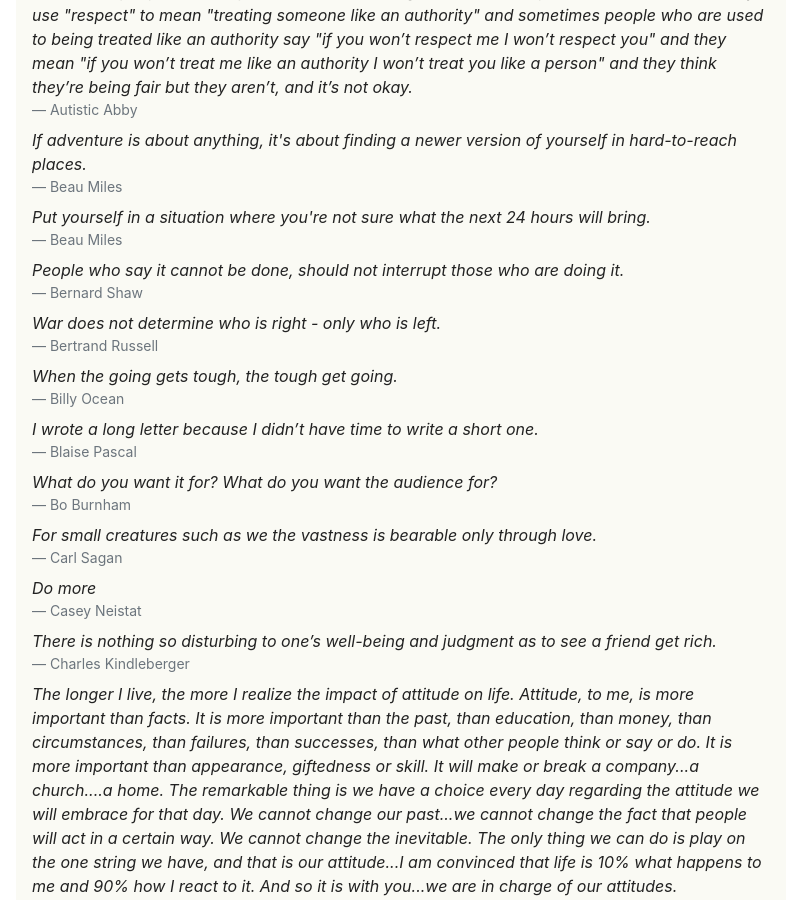
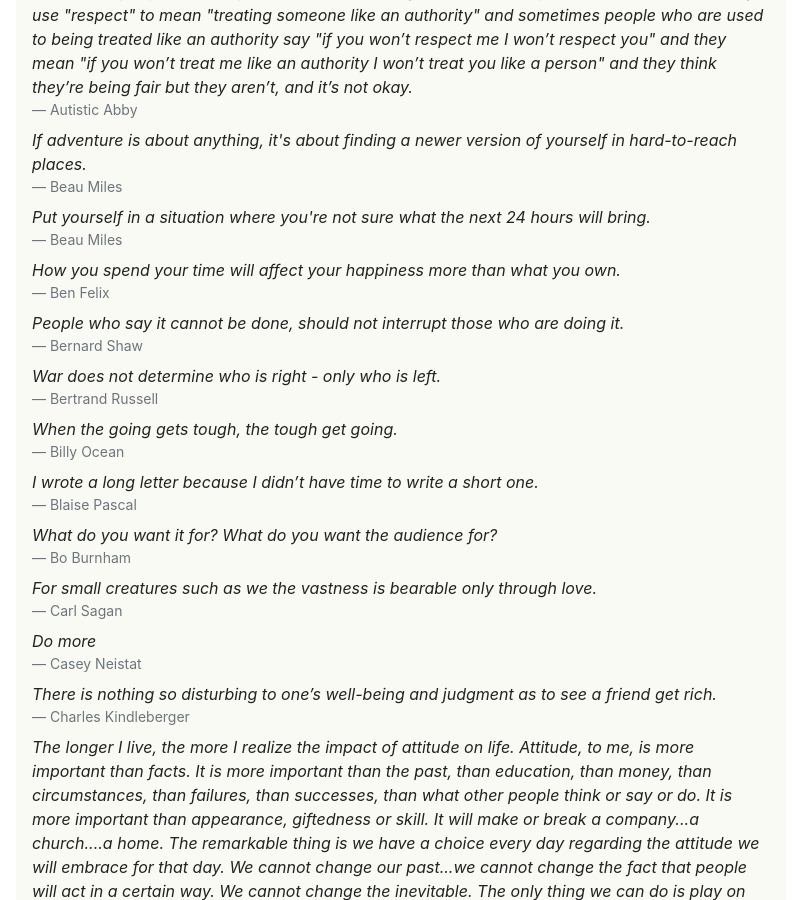
Before and after one commit to mackorone/mackorone.github.io, a Jekyll site: the page built from quotes.html, in a window 1280 px wide and 900 px high, scrolled down 714 px. Shown: the whole window, without its empty margins (239-1034 px from the left). Built offline with Jekyll 4.4.1, drawn with Linux system fonts in a browser that asks for light colours; nearby versions of some CDN libraries.

Commit message:
Add new quote

```diff
--- a/_data/quotes.yml
+++ b/_data/quotes.yml
@@ -195,3 +195,7 @@
   source: Drew Carey
 - quote: "You either die a hero or live long enough to see yourself become the villain."
   source: Harvey Dent, The Dark Knight
+- quote: How you spend your time will affect your happiness more than what you own.
+  source: Ben Felix
+  link: https://www.youtube.com/watch?v=d7wnAw7ufG4
+  timestamp: 7:31
```
